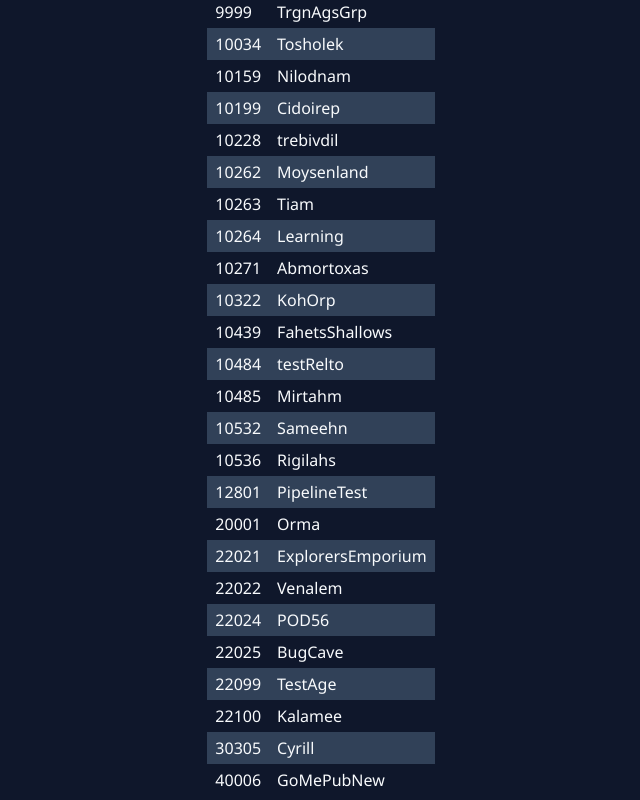
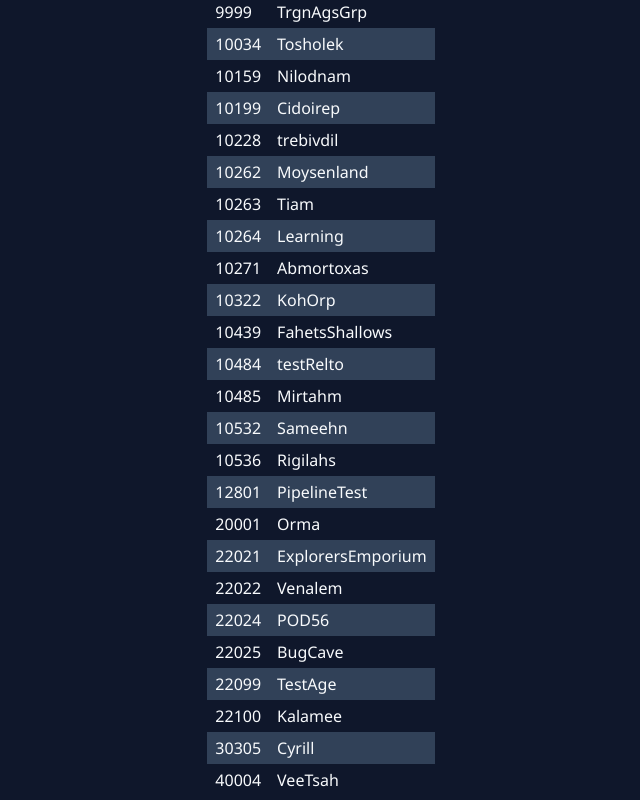
Before and after one commit to Mystler/destiny-web, a SvelteKit app: page /fan-ages in a window 1280 px wide. Shown: the part 1057-1857 px from the top of the page, without its empty margins (319-959 px from the left). Built offline with nearby package versions, Linux system fonts and the light colour scheme; no server answers.

Commit message:
content: Fix age list edit mistake

```diff
--- a/src/routes/fan-ages/+page.svelte
+++ b/src/routes/fan-ages/+page.svelte
@@ -73,7 +73,7 @@
       <tr><td>22099</td><td>TestAge</td></tr>
       <tr><td>22100</td><td>Kalamee</td></tr>
       <tr><td>30305</td><td>Cyrill</td></tr>
-      <tr><td>40006</td><td>GoMePubNew</td></tr>
+      <tr><td>40004</td><td>VeeTsah</td></tr>
     </tbody>
   </table>
 </div>
```
